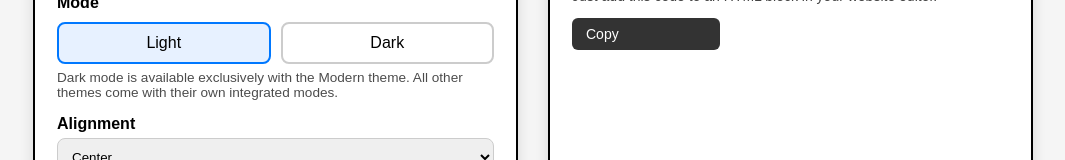
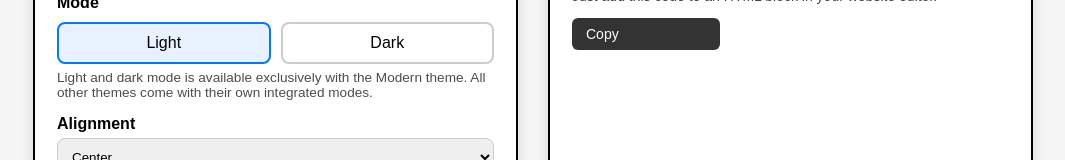
Before and after one commit to broadcast24-7/broadcast24-7-standard-player-generator, a plain HTML site: page index.html in a window 1280 px wide. Shown: the part 511-671 px from the top of the page, without its empty margins (107-1172 px from the left). Drawn offline with Linux system fonts and the light colour scheme.

Commit message:
Update index.html

```diff
--- a/index.html
+++ b/index.html
@@ -200,7 +200,7 @@ textarea {
         </div>
 
         <p class="mode-note">
-            Dark mode is available exclusively with the Modern theme.
+            Light and dark mode is available exclusively with the Modern theme.
             All other themes come with their own integrated modes.
         </p>
 
```
